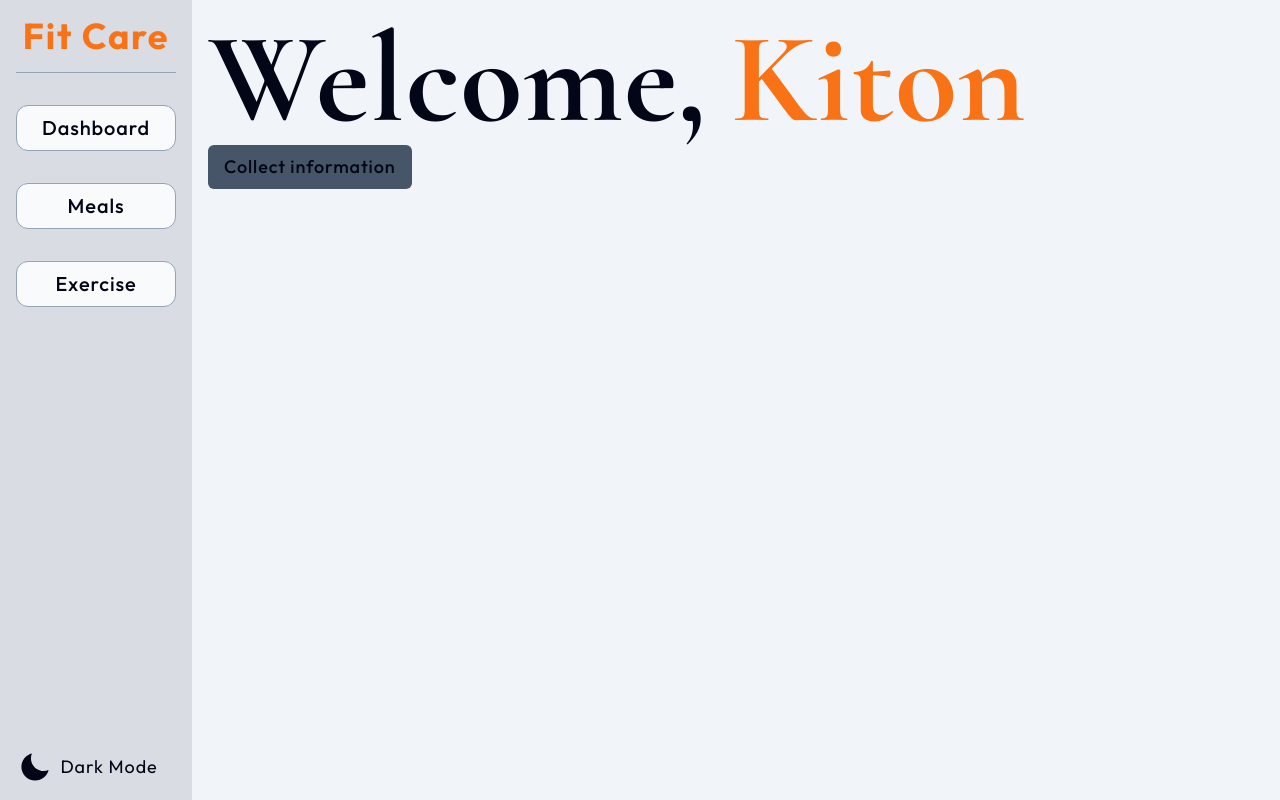
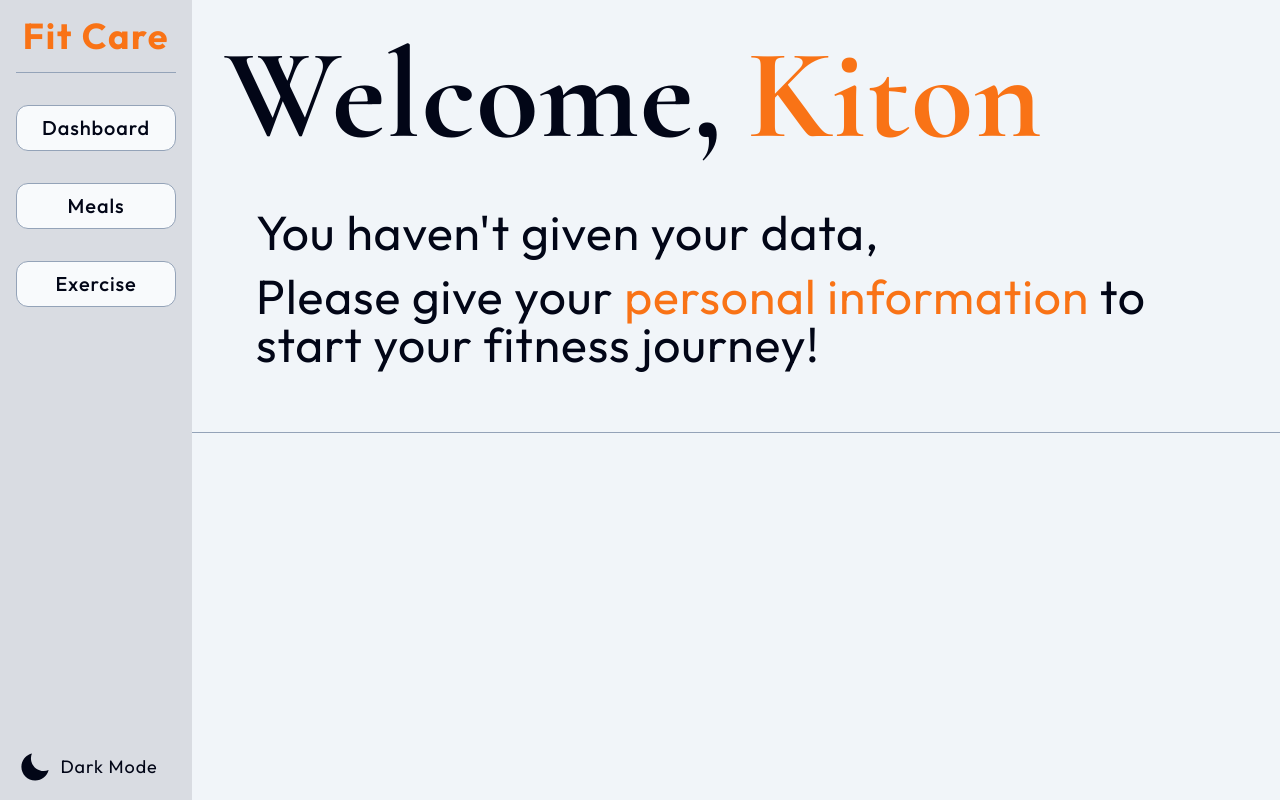
Before and after one commit to kirtanpatel01/fit-care, a React (Vite) app in the folder client/: page / in a window 1280 px wide. Built offline with nearby package versions, Linux system fonts and the light colour scheme; no server answers.

Commit message:
`Refactor layout and styling of dashboard and sidebar components`

```diff
--- a/client/src/components/HRLine.jsx
+++ b/client/src/components/HRLine.jsx
@@ -2,7 +2,7 @@ import React from 'react'
 
 function HRLine() {
   return (
-    <div className='h-[1px] w-full border-borderLight'></div>
+    <div className='h-[1px] w-full bg-borderLight'></div>
   )
 }
 
--- a/client/src/components/Layout.jsx
+++ b/client/src/components/Layout.jsx
@@ -7,7 +7,7 @@ const Layout = () => {
       <aside className="">
         <Sidebar />
       </aside>
-      <main className="p-4 overflow-y-auto">
+      <main className="overflow-y-auto">
         <Outlet /> {/* Renders the matched child route */}
       </main>
     </div>
--- a/client/src/components/Sidebar.jsx
+++ b/client/src/components/Sidebar.jsx
@@ -49,8 +49,8 @@ function Sidebar() {
             <IoMenu size={32} className="p-0.5 md:p-0" />
           )}
         </button>
-        <div className="w-full flex flex-col items-center gap-4">
-          <span className="text-4xl font-bold tracking-wider text-secondary">
+        <div className="w-full flex flex-col items-center md:gap-4">
+          <span className="text-4xl font-bold tracking-wider text-secondary py-2 md:py-0">
             Fit Care
           </span>
           <div className="h-[1px] w-full bg-borderLight"></div>
--- a/client/src/pages/Dashboard.jsx
+++ b/client/src/pages/Dashboard.jsx
@@ -1,19 +1,59 @@
-import React from "react";
-import { useNavigate } from "react-router-dom";
+import React, { useState } from "react";
+import { Link, useNavigate } from "react-router-dom";
 import { HRLine } from "../components";
 
 function Dashboard() {
   const navigate = useNavigate();
+  const [isAuthenticated, setIsAuthenticated] = useState(true);
+  const [isGivenData, setIsGivenData] = useState(false);
+
   return (
     <div className="flex flex-col">
-      <div className="text-9xl flex gap-6 cormorant-garamond-bold font-semibold ">
-          <span>Welcome,</span>
-          <span className="text-secondary">Kiton</span>
-      </div>
+      {!isAuthenticated && (
+        <div className="p-8 min-[475px]:p-4 lg:p-8 flex flex-col gap-4">
+          <div className="flex flex-col min-[475px]:flex-row gap-1 lg:gap-6 cormorant-garamond-bold font-semibold">
+            <span className="text-6xl min-[475px]:text-7xl sm:text-8xl lg:text-9xl">
+              Hey,
+            </span>
+            <span className="text-secondary text-7xl sm:text-8xl lg:text-9xl">
+              Buddy
+            </span>
+          </div>
+          <div className="text-2xl sm:text-3xl lg:text-4xl xl:text-5xl min-[475px]:p-8">
+            <span>
+              You aren't logged in, Please{" "}
+              <Link to={"/login"} className="text-secondary">
+                login
+              </Link>
+              !
+            </span>
+          </div>
+        </div>
+      )}
+
+      {!isGivenData && isAuthenticated && (
+        <div className="p-8 min-[475px]:p-4 lg:p-8 flex flex-col gap-4">
+          <div className="flex flex-col min-[475px]:flex-row gap-1 lg:gap-6 cormorant-garamond-bold font-semibold">
+            <span className="text-6xl min-[475px]:text-7xl sm:text-8xl lg:text-9xl">
+              Welcome,
+            </span>
+            <span className="text-secondary text-7xl sm:text-8xl lg:text-9xl">
+              Kiton
+            </span>
+          </div>
+          <span className="text-2xl sm:text-3xl lg:text-4xl xl:text-5xl flex flex-col gap-4 min-[475px]:p-8">
+            <span>You haven't given your data,</span>
+            <span className="w-fit">
+              Please give your{" "}
+              <Link to={"/collect-info"} className="text-secondary w-fit">
+                personal information
+              </Link>{" "}
+              to start your fitness journey!
+            </span>
+          </span>
+        </div>
+      )}
       <HRLine />
-      <button onClick={() => navigate("/collect-info")} className="primary-btn">
-        Collect information
-      </button>
     </div>
   );
 }
```
